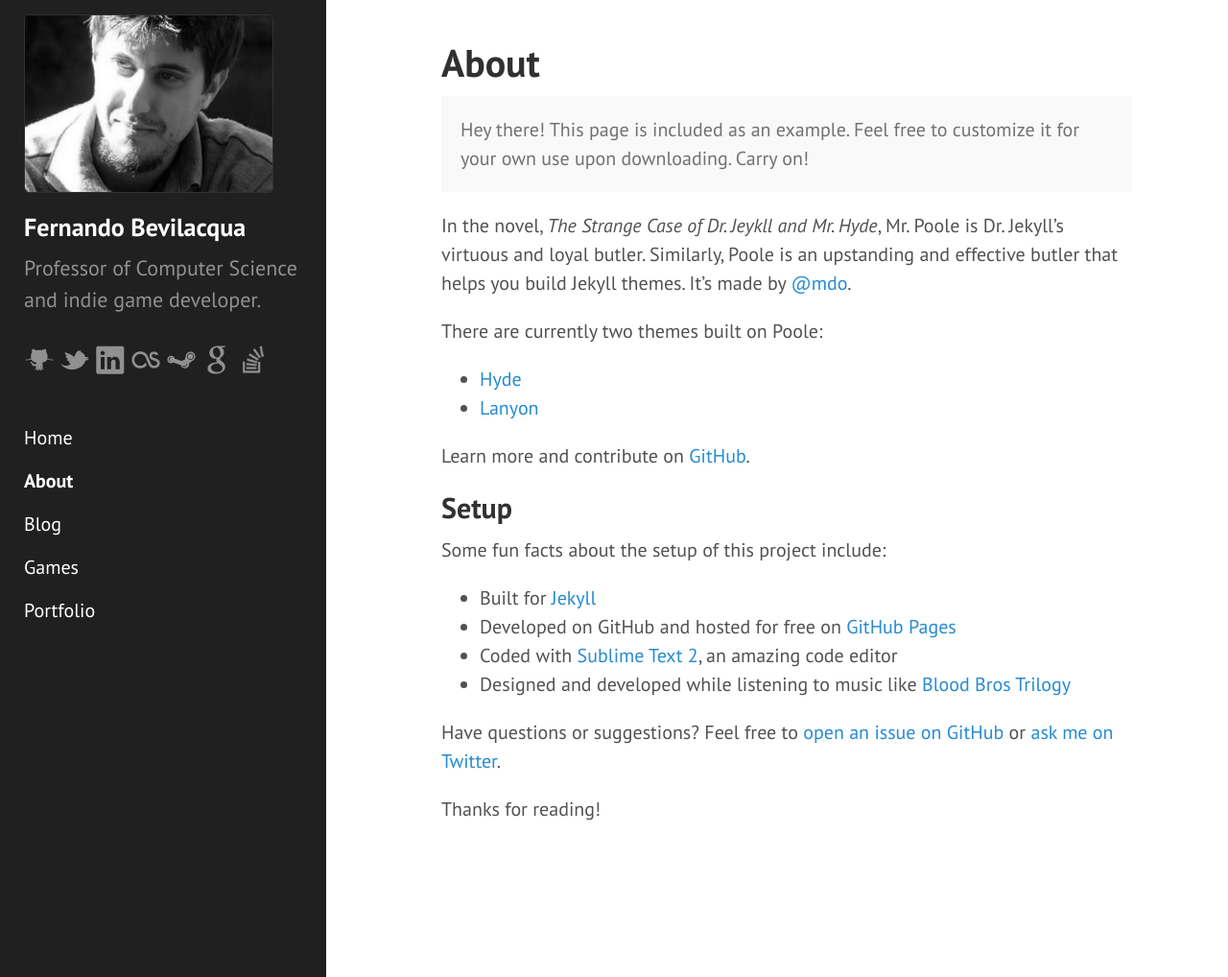
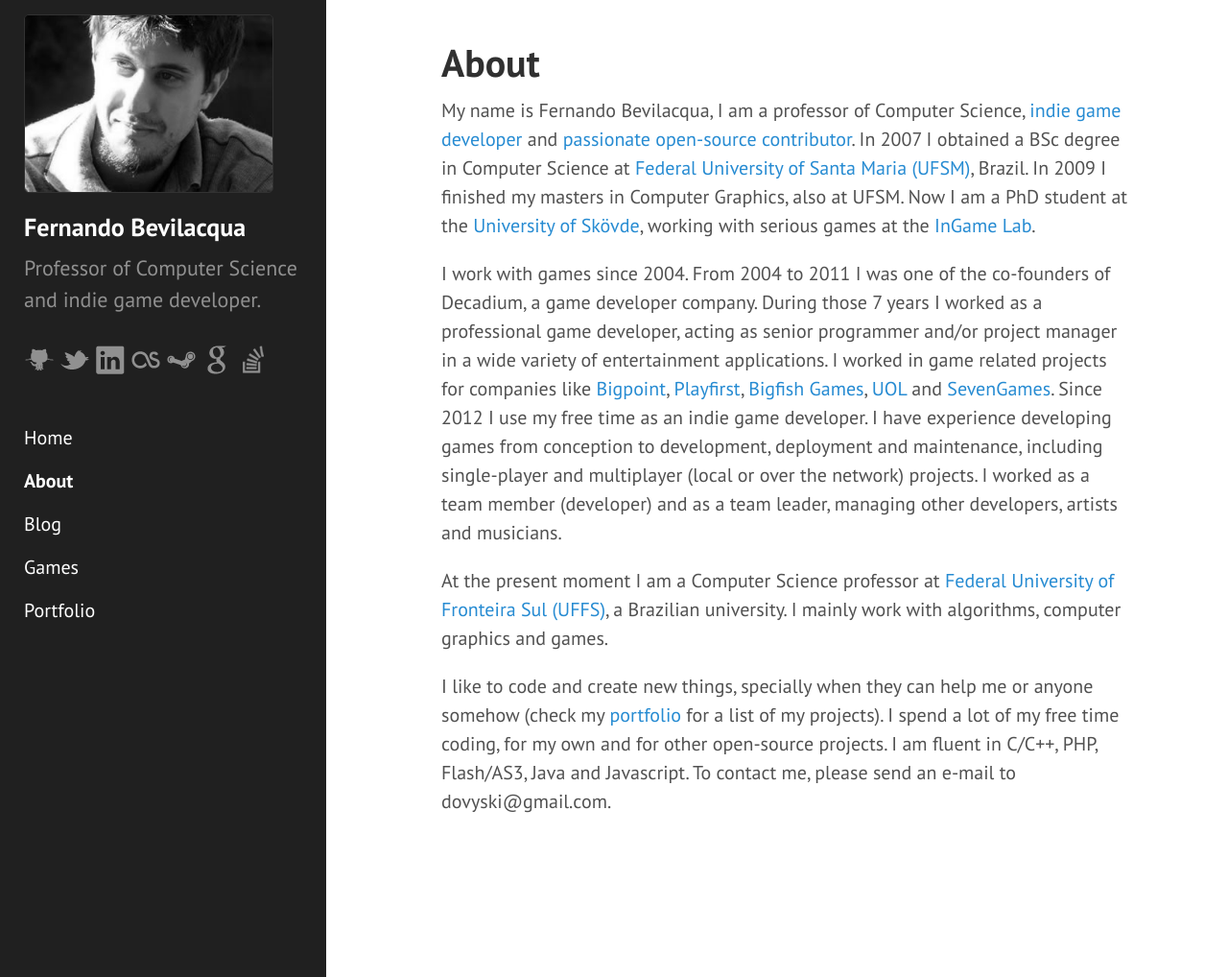
Before and after one commit to Dovyski/dovyski.github.io, a Jekyll site: the page built from about.md, in a window 1280 px wide and 1018 px high. Shown: the whole window at 96% size. Built offline with Jekyll 4.4.1, drawn with Linux system fonts in a browser that asks for light colours.

Commit message:
About page is complete.

```diff
--- a/about.md
+++ b/about.md
@@ -3,28 +3,10 @@ layout: page
 title: About
 ---
 
-<p class="message">
-  Hey there! This page is included as an example. Feel free to customize it for your own use upon downloading. Carry on!
-</p>
+My name is Fernando Bevilacqua, I am a professor of Computer Science, [indie game developer](../games/) and [passionate open-source contributor](https://github.com/Dovyski). In 2007 I obtained a BSc degree in Computer Science at [Federal University of Santa Maria (UFSM)](http://www.ufsm.br), Brazil. In 2009 I finished my masters in Computer Graphics, also at UFSM. Now I am a PhD student at the [University of Skövde](http://his.se), working with serious games at the [InGame Lab](http://www.his.se/en/Research/informatics/Interaction-Lab/InGaMe-Lab/).
 
-In the novel, *The Strange Case of Dr. Jeykll and Mr. Hyde*, Mr. Poole is Dr. Jekyll's virtuous and loyal butler. Similarly, Poole is an upstanding and effective butler that helps you build Jekyll themes. It's made by [@mdo](https://twitter.com/mdo).
+I work with games since 2004. From 2004 to 2011 I was one of the co-founders of Decadium, a game developer company. During those 7 years I worked as a professional game developer, acting as senior programmer and/or project manager in a wide variety of entertainment applications. I worked in game related projects for companies like [Bigpoint](http://bigpoint.com/), [Playfirst](http://playfirst.com/), [Bigfish Games](http://www.bigfishgames.com/), [UOL](http://uol.com.br) and [SevenGames](http://sevengamesnetwork.de/). Since 2012 I use my free time as an indie game developer. I have experience developing games from conception to development, deployment and maintenance, including single-player and multiplayer (local or over the network) projects. I worked as a team member (developer) and as a team leader, managing other developers, artists and musicians.
 
-There are currently two themes built on Poole:
+At the present moment I am a Computer Science professor at [Federal University of Fronteira Sul (UFFS)](http://www.uffs.edu.br), a Brazilian university. I mainly work with algorithms, computer graphics and games.
 
-* [Hyde](http://hyde.getpoole.com)
-* [Lanyon](http://lanyon.getpoole.com)
-
-Learn more and contribute on [GitHub](https://github.com/poole).
-
-## Setup
-
-Some fun facts about the setup of this project include:
-
-* Built for [Jekyll](http://jekyllrb.com)
-* Developed on GitHub and hosted for free on [GitHub Pages](https://pages.github.com)
-* Coded with [Sublime Text 2](http://sublimetext.com), an amazing code editor
-* Designed and developed while listening to music like [Blood Bros Trilogy](https://soundcloud.com/maddecent/sets/blood-bros-series)
-
-Have questions or suggestions? Feel free to [open an issue on GitHub](https://github.com/poole/issues/new) or [ask me on Twitter](https://twitter.com/mdo).
-
-Thanks for reading!
+I like to code and create new things, specially when they can help me or anyone somehow (check my [portfolio](../portfolio/) for a list of my projects). I spend a lot of my free time coding, for my own and for other open-source projects. I am fluent in C/C++, PHP, Flash/AS3, Java and Javascript. To contact me, please send an e-mail to dovyski@gmail.com.
```
